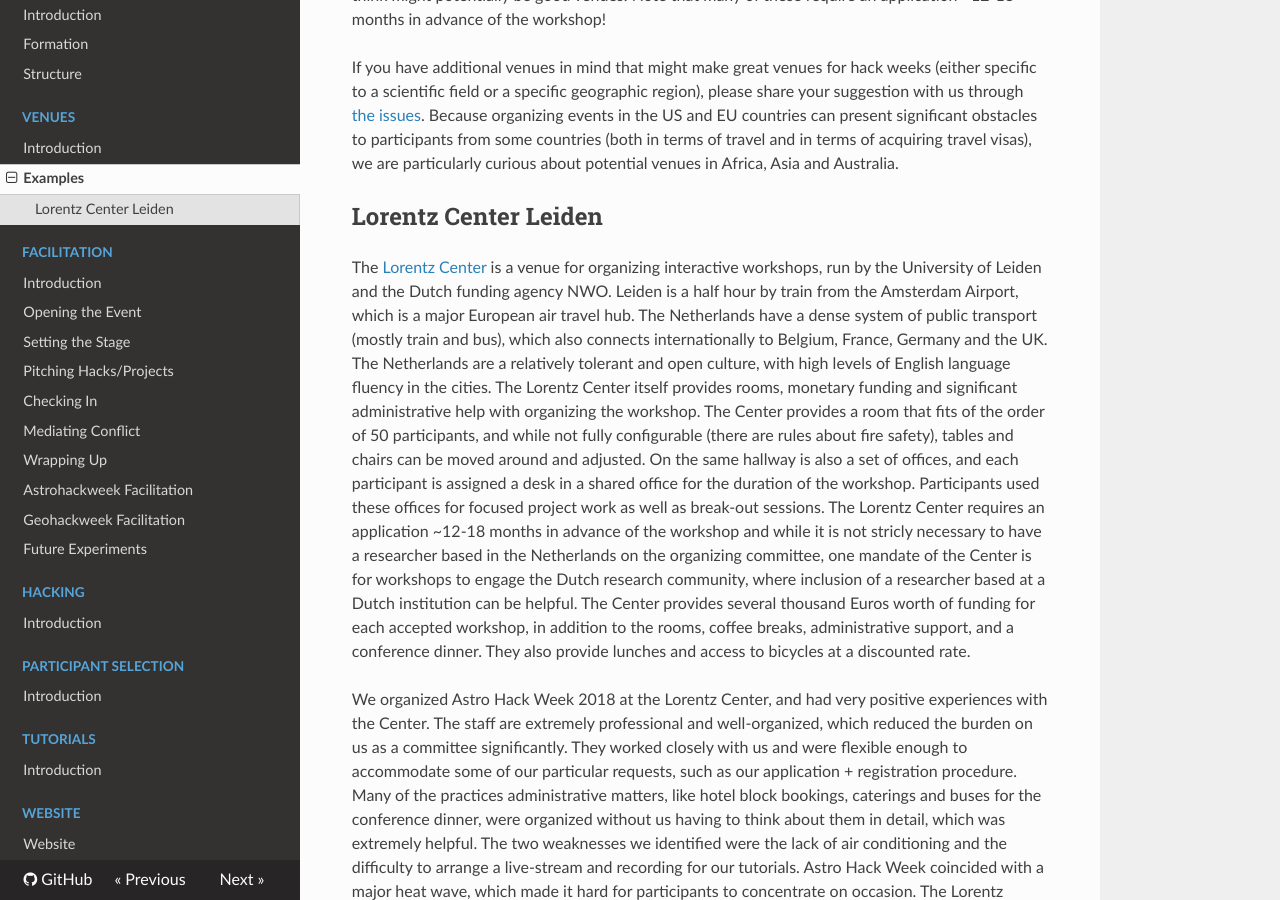
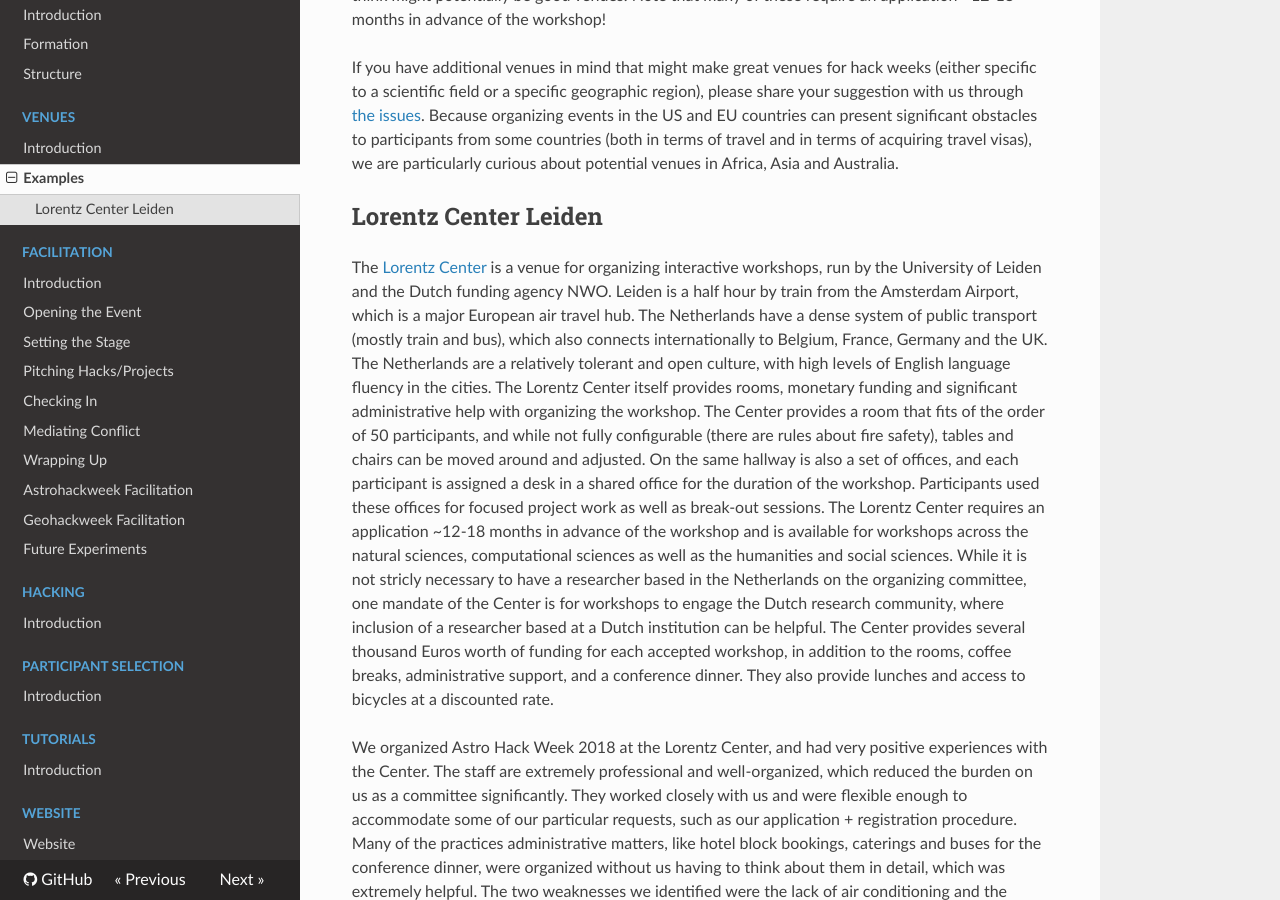
Before and after one commit to uwescience/HackWeek-Toolkit, an MkDocs documentation site: the page built from docs/Venues/Venues-Ideas.md, in a window 1280 px wide and 900 px high, scrolled down 320 px. Built offline with MkDocs 1.6.1, drawn with Linux system fonts in a browser that asks for light colours; nearby versions of some CDN libraries.

Commit message:
Added sentence about who can apply at Lorentz Center

```diff
--- a/docs/Venues/Venues-Ideas.md
+++ b/docs/Venues/Venues-Ideas.md
@@ -33,7 +33,9 @@
 offices, and each participant is assigned a desk in a shared office for the duration of
 the workshop. Participants used these offices for focused project work as well as break-out
 sessions.
-The Lorentz Center requires an application ~12-18 months in advance of the workshop and while
+The Lorentz Center requires an application ~12-18 months in advance of the workshop and is
+available for workshops across the natural sciences, computational sciences as well as the
+humanities and social sciences. While
 it is not stricly necessary to have a researcher based in the Netherlands on the organizing
 committee, one mandate of the Center is for workshops to engage the Dutch research community,
 where inclusion of a researcher based at a Dutch institution can be helpful.
```
